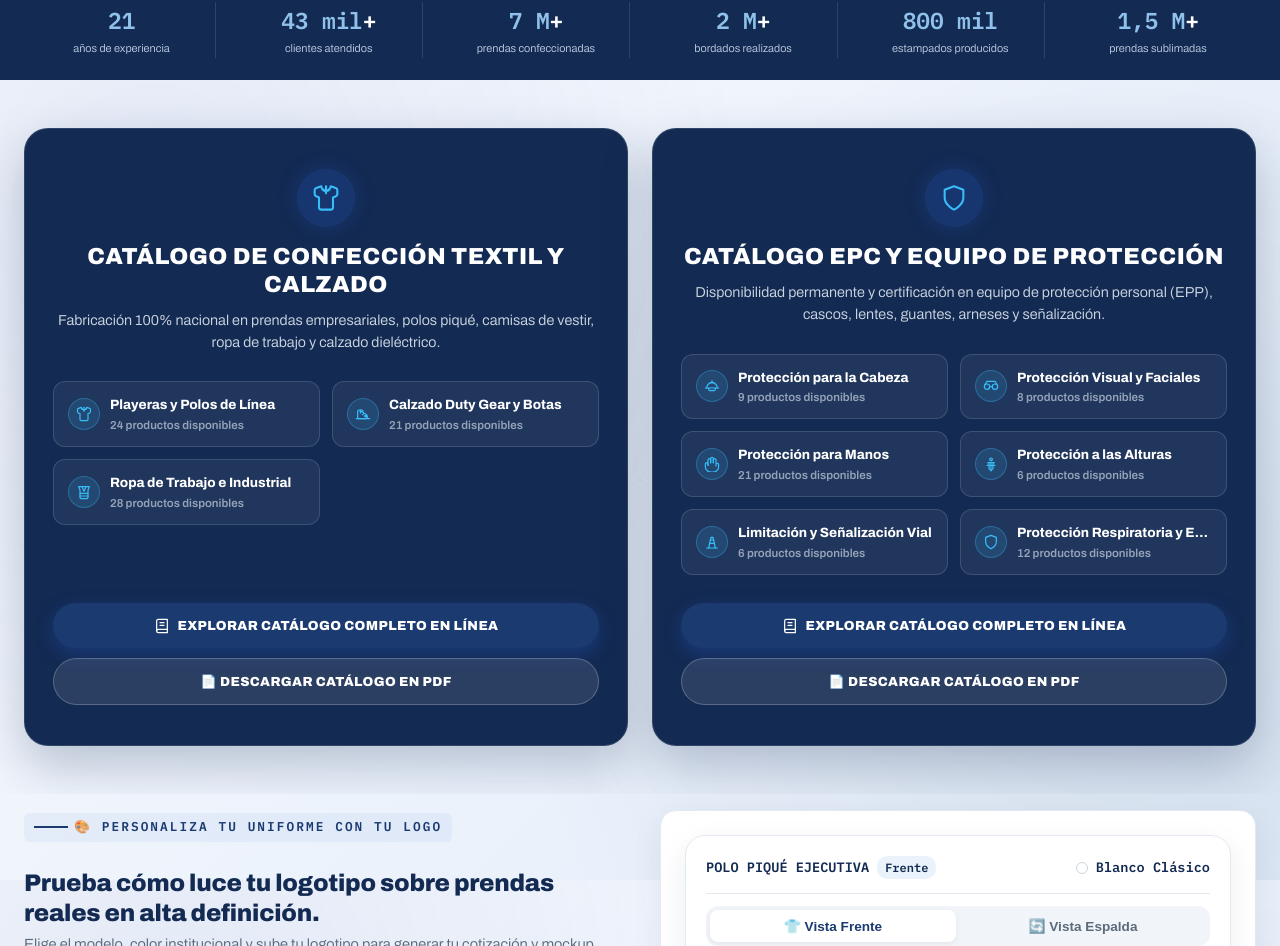
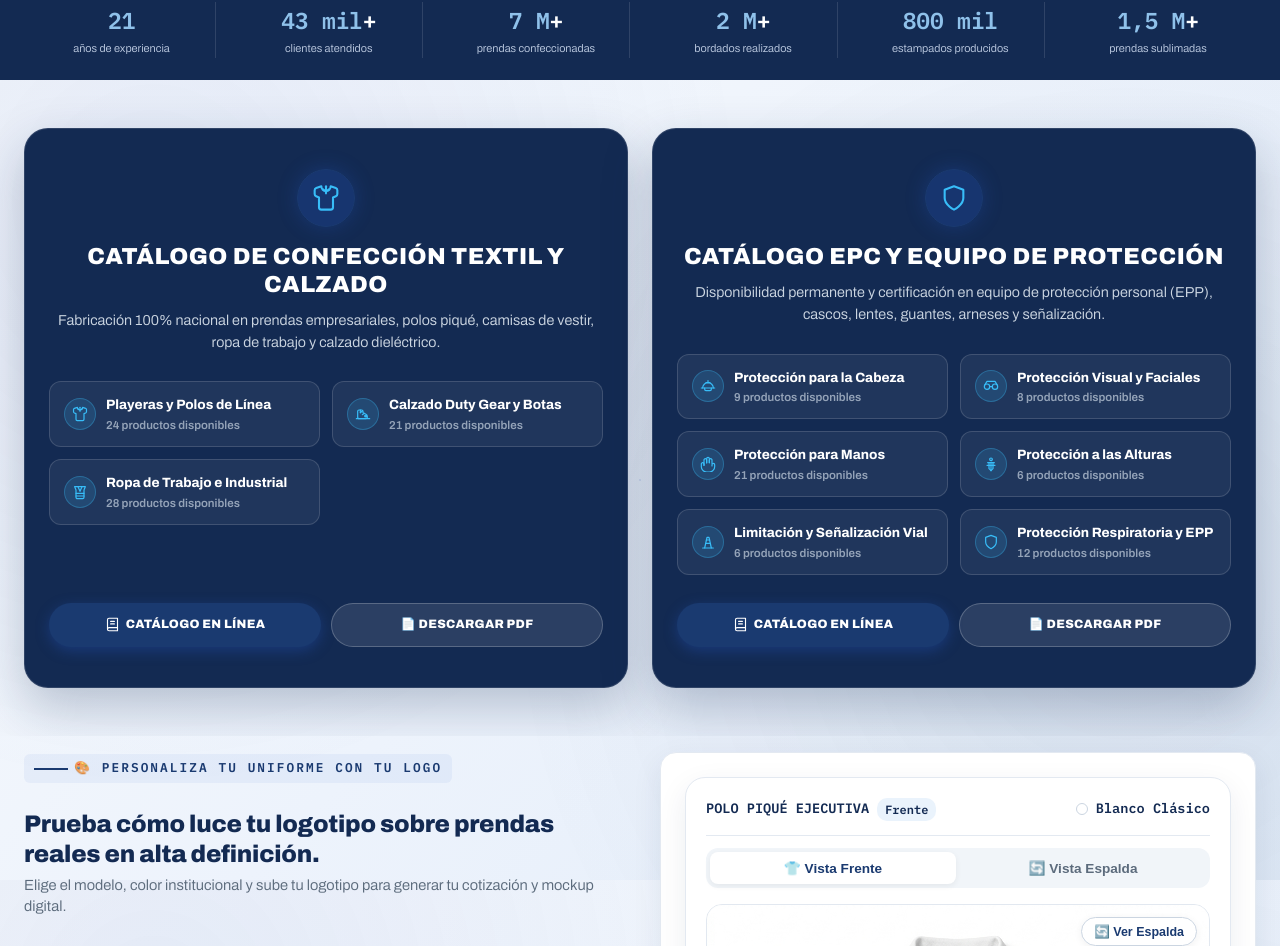
Before and after one commit to danieltrejomx/hupac-textiles-web, a Next.js app: page / in a window 1280 px wide. Shown: the part 720-1666 px from the top of the page. Built offline with nearby package versions, Linux system fonts and the light colour scheme; no server answers.

Commit message:
fix: alinear la pareja de botones CTA de forma estricta en 1 sola fila horizontal en ambas tarjetas

```diff
--- a/components/CatalogCarousel.tsx
+++ b/components/CatalogCarousel.tsx
@@ -31,7 +31,7 @@ export default function CatalogCarousel() {
           <div style={{
             backgroundColor: 'var(--marino)',
             borderRadius: '24px',
-            padding: '40px 28px',
+            padding: '40px 24px',
             border: '1px solid rgba(255, 255, 255, 0.12)',
             boxShadow: '0 20px 50px rgba(19, 42, 82, 0.25)',
             textAlign: 'center',
@@ -81,7 +81,7 @@ export default function CatalogCarousel() {
               {/* Grid de Categorías de Prendas y Calzado */}
               <div style={{
                 display: 'grid',
-                gridTemplateColumns: 'repeat(auto-fit, minmax(210px, 1fr))',
+                gridTemplateColumns: 'repeat(auto-fit, minmax(200px, 1fr))',
                 gap: '12px',
                 margin: '0 auto 28px auto'
               }}>
@@ -146,29 +146,36 @@ export default function CatalogCarousel() {
               </div>
             </div>
 
-            {/* Par de Botones CTA en Tarjeta 1 */}
-            <div style={{ display: 'flex', gap: '10px', justifyContent: 'center', flexWrap: 'wrap' }}>
+            {/* Par de Botones CTA en 1 Sola Línea Exacta */}
+            <div style={{
+              display: 'grid',
+              gridTemplateColumns: '1fr 1fr',
+              gap: '10px',
+              width: '100%',
+              boxSizing: 'border-box'
+            }}>
               <Link
                 href="/catalogo"
                 style={{
-                  flex: '1 1 200px',
                   display: 'inline-flex',
                   alignItems: 'center',
                   justifyContent: 'center',
-                  gap: '8px',
+                  gap: '6px',
                   backgroundColor: 'var(--rey)',
                   color: '#ffffff',
                   border: 'none',
                   borderRadius: '999px',
-                  padding: '12px 18px',
-                  fontSize: '0.82rem',
+                  padding: '11px 12px',
+                  fontSize: '0.76rem',
                   fontWeight: 850,
-                  letterSpacing: '0.4px',
+                  letterSpacing: '0.3px',
                   textDecoration: 'none',
-                  boxShadow: '0 6px 18px rgba(36, 86, 196, 0.35)',
+                  boxShadow: '0 4px 14px rgba(36, 86, 196, 0.35)',
                   transition: 'all 0.2s ease',
                   cursor: 'pointer',
-                  whiteSpace: 'nowrap'
+                  whiteSpace: 'nowrap',
+                  overflow: 'hidden',
+                  textOverflow: 'ellipsis'
                 }}
                 onMouseEnter={e => {
                   e.currentTarget.style.backgroundColor = '#1d4ed8';
@@ -178,9 +185,10 @@ export default function CatalogCarousel() {
                   e.currentTarget.style.backgroundColor = 'var(--rey)';
                   e.currentTarget.style.transform = 'translateY(0)';
                 }}
+                title="Explorar Catálogo Completo en Línea"
               >
-                <IconCatalog size={16} color="#ffffff" />
-                EXPLORAR CATÁLOGO COMPLETO EN LÍNEA
+                <IconCatalog size={15} color="#ffffff" />
+                <span>CATÁLOGO EN LÍNEA</span>
               </Link>
 
               <a
@@ -189,23 +197,24 @@ export default function CatalogCarousel() {
                 rel="noopener noreferrer"
                 download="Catalogo_HUPAC_Textiles.pdf"
                 style={{
-                  flex: '1 1 180px',
                   display: 'inline-flex',
                   alignItems: 'center',
                   justifyContent: 'center',
-                  gap: '8px',
+                  gap: '6px',
                   backgroundColor: 'rgba(255, 255, 255, 0.1)',
                   color: '#ffffff',
                   border: '1px solid rgba(255, 255, 255, 0.22)',
                   borderRadius: '999px',
-                  padding: '12px 18px',
-                  fontSize: '0.82rem',
+                  padding: '11px 12px',
+                  fontSize: '0.76rem',
                   fontWeight: 850,
-                  letterSpacing: '0.4px',
+                  letterSpacing: '0.3px',
                   textDecoration: 'none',
                   transition: 'all 0.2s ease',
                   cursor: 'pointer',
-                  whiteSpace: 'nowrap'
+                  whiteSpace: 'nowrap',
+                  overflow: 'hidden',
+                  textOverflow: 'ellipsis'
                 }}
                 onMouseEnter={e => {
                   e.currentTarget.style.backgroundColor = 'rgba(255, 255, 255, 0.2)';
@@ -215,18 +224,19 @@ export default function CatalogCarousel() {
                   e.currentTarget.style.backgroundColor = 'rgba(255, 255, 255, 0.1)';
                   e.currentTarget.style.transform = 'translateY(0)';
                 }}
+                title="Descargar Catálogo en PDF"
               >
-                📄 DESCARGAR CATÁLOGO EN PDF
+                <span>📄 DESCARGAR PDF</span>
               </a>
             </div>
           </div>
 
 
-          {/* ================= TARJETA 2: CATÁLOGO EPC Y EQUIPO DE PROTECCIÓN (100% EPP) ================= */}
+          {/* ================= TARJETA 2: CATÁLOGO EPC Y EQUIPO DE PROTECCIÓN ================= */}
           <div style={{
             backgroundColor: 'var(--marino)',
             borderRadius: '24px',
-            padding: '40px 28px',
+            padding: '40px 24px',
             border: '1px solid rgba(255, 255, 255, 0.12)',
             boxShadow: '0 20px 50px rgba(19, 42, 82, 0.25)',
             textAlign: 'center',
@@ -273,10 +283,10 @@ export default function CatalogCarousel() {
                 Disponibilidad permanente y certificación en equipo de protección personal (EPP), cascos, lentes, guantes, arneses y señalización.
               </p>
 
-              {/* Grid de 6 Categorías Exclusivas de EPP & Equipo de Protección */}
+              {/* Grid de 6 Categorías Exclusivas EPP */}
               <div style={{
                 display: 'grid',
-                gridTemplateColumns: 'repeat(auto-fit, minmax(210px, 1fr))',
+                gridTemplateColumns: 'repeat(auto-fit, minmax(200px, 1fr))',
                 gap: '12px',
                 margin: '0 auto 28px auto'
               }}>
@@ -344,29 +354,36 @@ export default function CatalogCarousel() {
               </div>
             </div>
 
-            {/* Par de Botones CTA en Tarjeta 2 */}
-            <div style={{ display: 'flex', gap: '10px', justifyContent: 'center', flexWrap: 'wrap' }}>
+            {/* Par de Botones CTA en 1 Sola Línea Exacta */}
+            <div style={{
+              display: 'grid',
+              gridTemplateColumns: '1fr 1fr',
+              gap: '10px',
+              width: '100%',
+              boxSizing: 'border-box'
+            }}>
               <Link
                 href="/catalogo"
                 style={{
-                  flex: '1 1 200px',
                   display: 'inline-flex',
                   alignItems: 'center',
                   justifyContent: 'center',
-                  gap: '8px',
+                  gap: '6px',
                   backgroundColor: 'var(--rey)',
                   color: '#ffffff',
                   border: 'none',
                   borderRadius: '999px',
-                  padding: '12px 18px',
-                  fontSize: '0.82rem',
+                  padding: '11px 12px',
+                  fontSize: '0.76rem',
                   fontWeight: 850,
-                  letterSpacing: '0.4px',
+                  letterSpacing: '0.3px',
                   textDecoration: 'none',
-                  boxShadow: '0 6px 18px rgba(36, 86, 196, 0.35)',
+                  boxShadow: '0 4px 14px rgba(36, 86, 196, 0.35)',
                   transition: 'all 0.2s ease',
                   cursor: 'pointer',
-                  whiteSpace: 'nowrap'
+                  whiteSpace: 'nowrap',
+                  overflow: 'hidden',
+                  textOverflow: 'ellipsis'
                 }}
                 onMouseEnter={e => {
                   e.currentTarget.style.backgroundColor = '#1d4ed8';
@@ -376,9 +393,10 @@ export default function CatalogCarousel() {
                   e.currentTarget.style.backgroundColor = 'var(--rey)';
                   e.currentTarget.style.transform = 'translateY(0)';
                 }}
+                title="Explorar Catálogo Completo en Línea"
               >
-                <IconCatalog size={16} color="#ffffff" />
-                EXPLORAR CATÁLOGO COMPLETO EN LÍNEA
+                <IconCatalog size={15} color="#ffffff" />
+                <span>CATÁLOGO EN LÍNEA</span>
               </Link>
 
               <a
@@ -387,23 +405,24 @@ export default function CatalogCarousel() {
                 rel="noopener noreferrer"
                 download="Catalogo_HUPAC_Textiles.pdf"
                 style={{
-                  flex: '1 1 180px',
                   display: 'inline-flex',
                   alignItems: 'center',
                   justifyContent: 'center',
-                  gap: '8px',
+                  gap: '6px',
                   backgroundColor: 'rgba(255, 255, 255, 0.1)',
                   color: '#ffffff',
                   border: '1px solid rgba(255, 255, 255, 0.22)',
                   borderRadius: '999px',
-                  padding: '12px 18px',
-                  fontSize: '0.82rem',
+                  padding: '11px 12px',
+                  fontSize: '0.76rem',
                   fontWeight: 850,
-                  letterSpacing: '0.4px',
+                  letterSpacing: '0.3px',
                   textDecoration: 'none',
                   transition: 'all 0.2s ease',
                   cursor: 'pointer',
-                  whiteSpace: 'nowrap'
+                  whiteSpace: 'nowrap',
+                  overflow: 'hidden',
+                  textOverflow: 'ellipsis'
                 }}
                 onMouseEnter={e => {
                   e.currentTarget.style.backgroundColor = 'rgba(255, 255, 255, 0.2)';
@@ -413,8 +432,9 @@ export default function CatalogCarousel() {
                   e.currentTarget.style.backgroundColor = 'rgba(255, 255, 255, 0.1)';
                   e.currentTarget.style.transform = 'translateY(0)';
                 }}
+                title="Descargar Catálogo en PDF"
               >
-                📄 DESCARGAR CATÁLOGO EN PDF
+                <span>📄 DESCARGAR PDF</span>
               </a>
             </div>
           </div>
```
